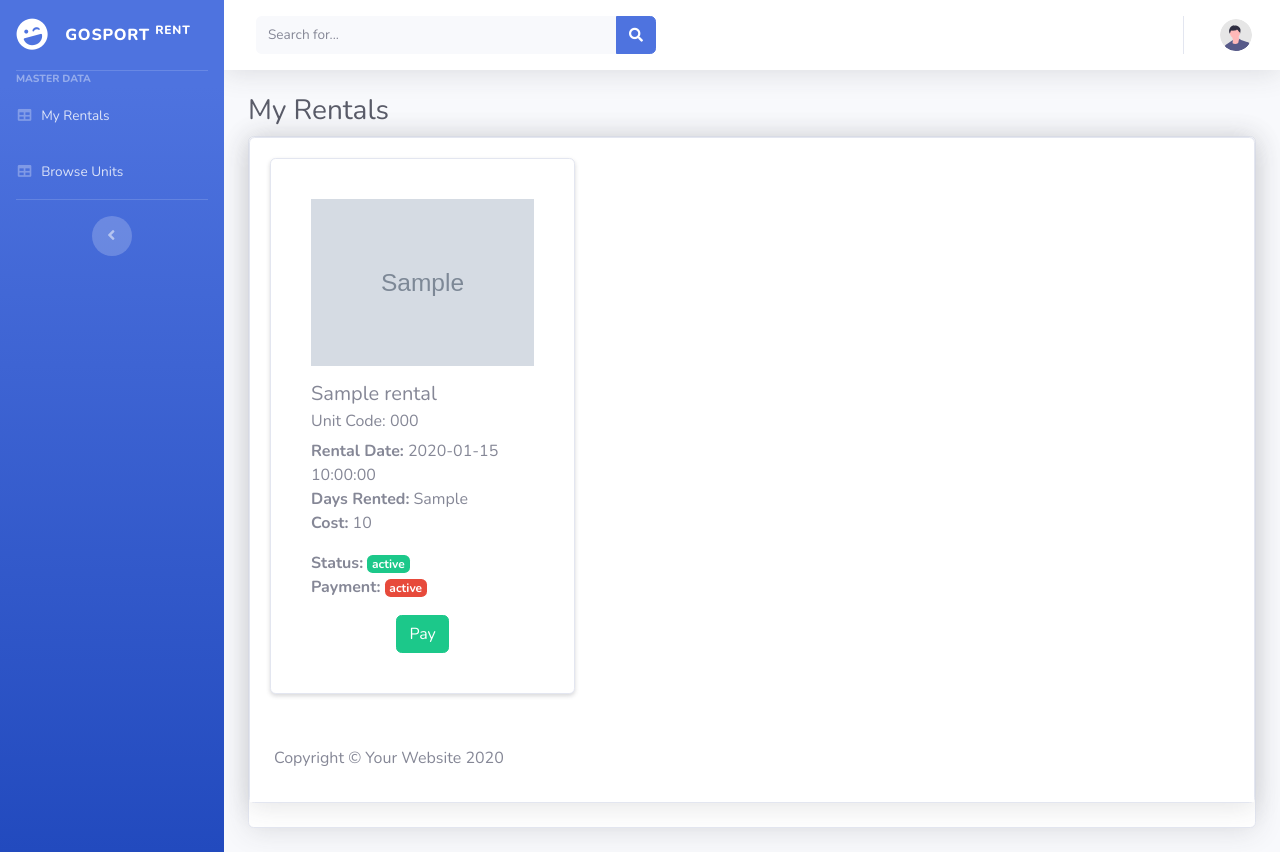
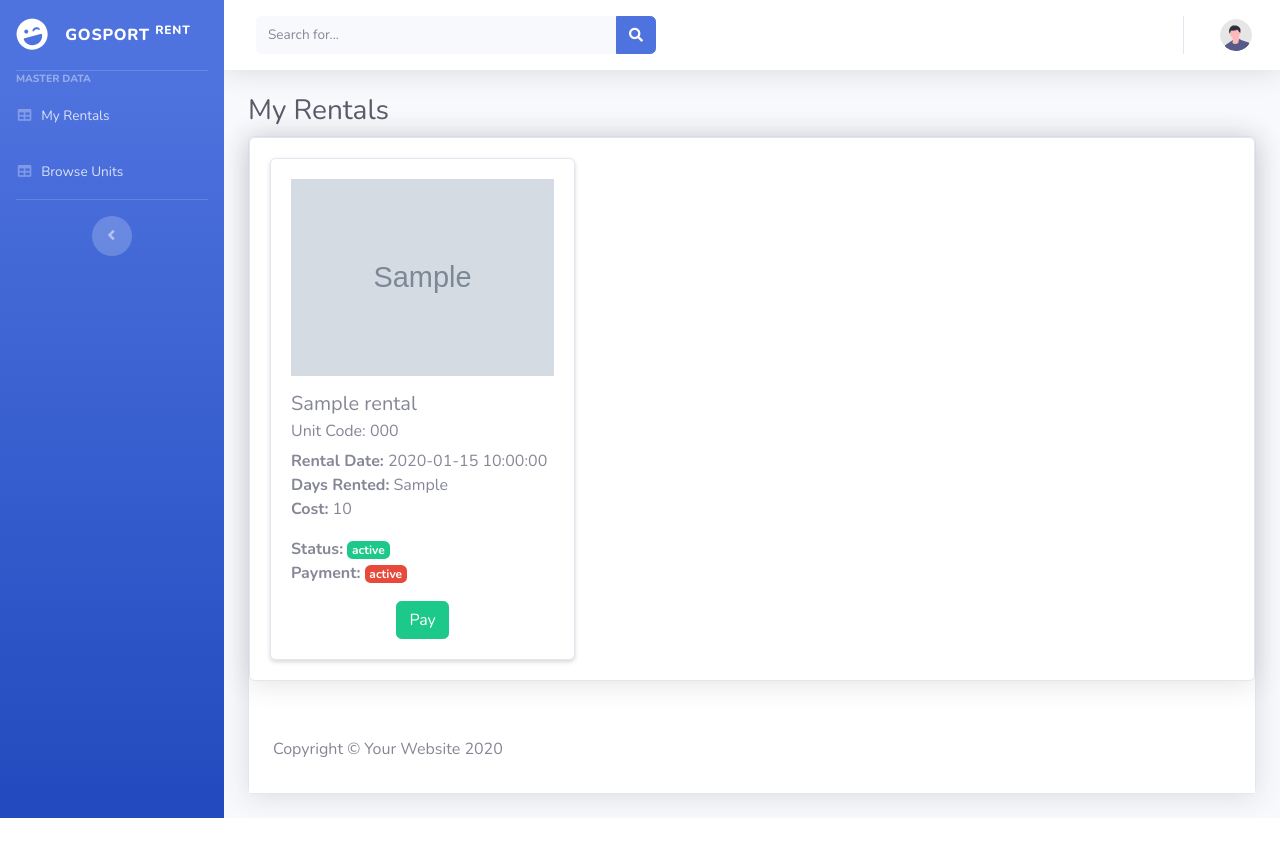
Before and after one commit to JstGrizz/GoSportRent, a CodeIgniter 4 app: the page made by app/Views/my_rentals.php in a window 1280 px wide. After the commit the page ends 818 px from the top, so only its background shows below. Run offline with PHP 8.4 and a stand-in for CodeIgniter, Linux system fonts and the light colour scheme; the template is opened without the code that fills it: most values are stand-ins (such as "Sample title", 1, 10 or a date in 2020); grey boxes marked "Sample" are stand-in pictures; data that the repository does not hold is empty; some libraries are stand-ins or nearby versions.

Commit message:
update frontand user terbaru

```diff
--- a/app/Views/my_rentals.php
+++ b/app/Views/my_rentals.php
@@ -27,7 +27,6 @@
                             <?php foreach ($rentals as $rental): ?>
                                 <div class="col-md-4">
                                     <div class="card card-custom shadow-sm">
-                                        <div class="card-body">
                                         <div class="card-body">
                                             <img src="<?= base_url('/Assets/image/' . $rental['image']); ?>"
                                                 alt="Image of <?= esc($rental['unit_name']); ?>" class="img-fluid mb-3"
```
Lines whose indentation alone changed are shown as unchanged.
